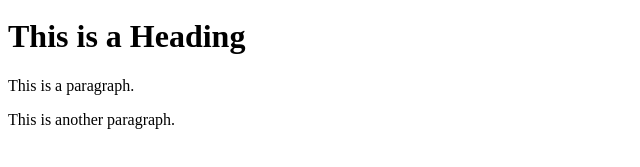
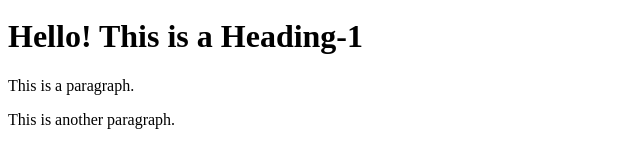
Before and after one commit to javariaimtiaz/TrainingDemo, a plain HTML site: page index.html in a window 1280 px wide. Shown: the part 29-196 px from the top of the page, without its empty margins (0-640 px from the left). Drawn offline with Linux system fonts and the light colour scheme.

Commit message:
heading-1 updated

```diff
--- a/index.html
+++ b/index.html
@@ -12,7 +12,7 @@
 <img src="img_la.jpg" alt="LA" style="width:100%">
 
 <div class="">
- <h1>This is a Heading</h1>
+ <h1>Hello! This is a Heading-1</h1>
  <p>This is a paragraph.</p>
  <p>This is another paragraph.</p>
 </div>
```
